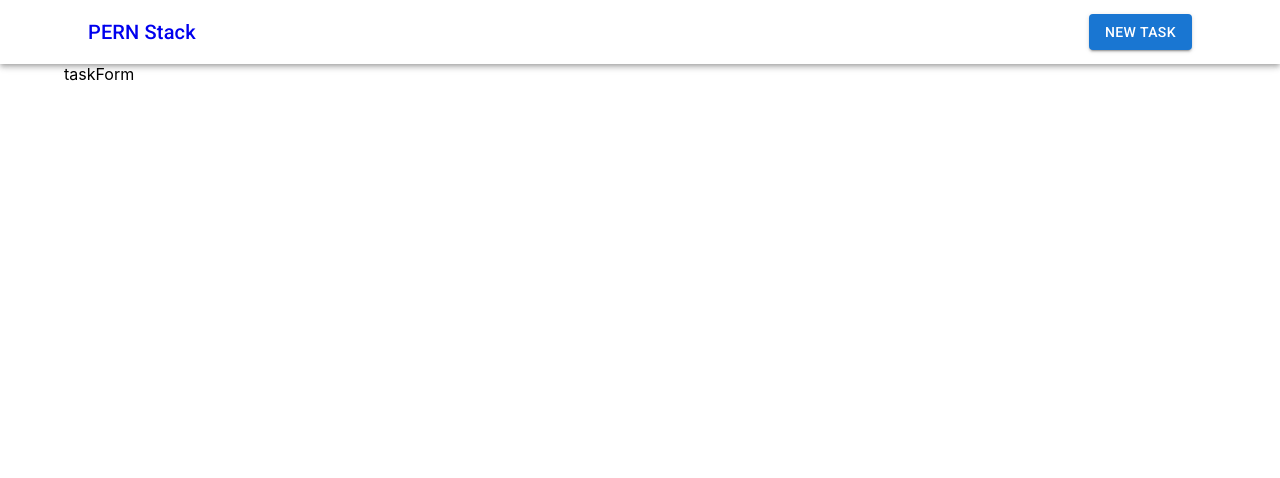
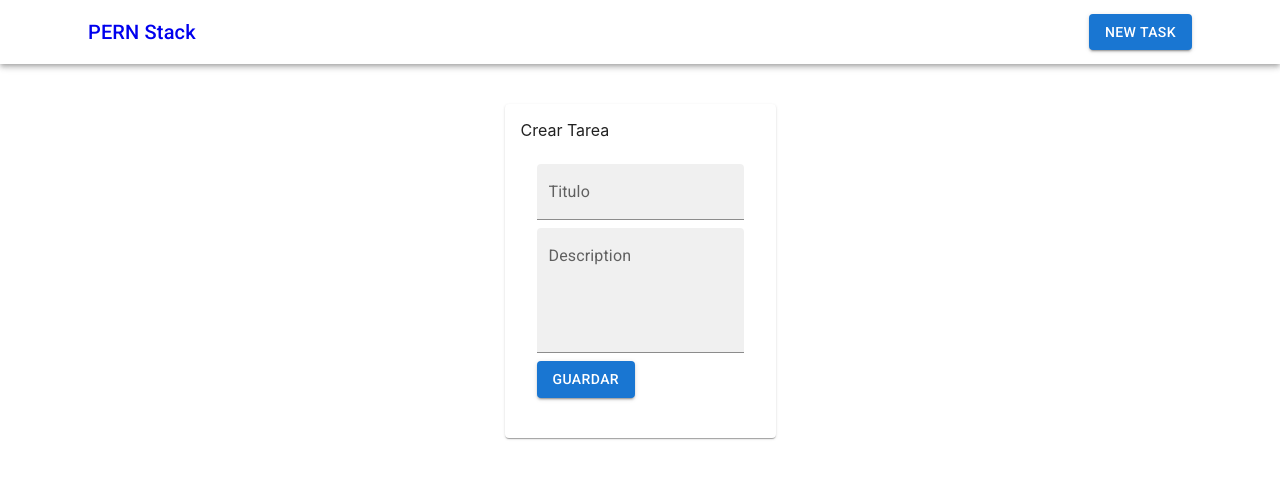
Before and after one commit to jpgonzales27/frontendTask, a React (Create React App) app: page /tasks/new in a window 1280 px wide. Shown: the top 478 px of the page. Built offline with nearby package versions, Linux system fonts and the light colour scheme.

Commit message:
creado formulario para envar la info de la tarea al backed

```diff
--- a/src/componentes/TaskForm.js
+++ b/src/componentes/TaskForm.js
@@ -1,3 +1,69 @@
+import {
+  Grid,
+  Card,
+  Typography,
+  CardContent,
+  TextField,
+  Button,
+} from "@mui/material";
+import { useEffect, useState } from "react";
+
 export const TaskForm = () => {
-  return <div>taskForm</div>;
+  const [tarea, setTarea] = useState({
+    title: "",
+    description: "",
+  });
+
+  const handleSubmit = (e) => {
+    e.preventDefault();
+    console.log(tarea);
+  };
+
+  const handleChange = (e) => {
+    // console.log(e.target.name, e.target.value);
+    setTarea({
+      ...tarea,
+      [e.target.name]: e.target.value,
+    });
+  };
+
+  return (
+    <Grid
+      container
+      direction="column"
+      alignItems="center"
+      justifyContent="center"
+    >
+      <Grid item xs={3}>
+        <Card sx={{ mt: 5 }} style={{ padding: "1rem" }}>
+          <Typography variant="5" textAlign="center">
+            Crear Tarea
+          </Typography>
+          <CardContent>
+            <form onSubmit={handleSubmit}>
+              <TextField
+                name="title"
+                variant="filled"
+                label="Titulo"
+                sx={{ display: "block", margin: ".5rem 0" }}
+                onChange={handleChange}
+              />
+              <TextField
+                name="description"
+                variant="filled"
+                label="Description"
+                multiline
+                rows={4}
+                sx={{ display: "block", margin: ".5rem 0" }}
+                onChange={handleChange}
+              />
+              <Button variant="contained" color="primary" type="submit">
+                Guardar
+              </Button>
+            </form>
+          </CardContent>
+        </Card>
+      </Grid>
+    </Grid>
+  );
 };
```
